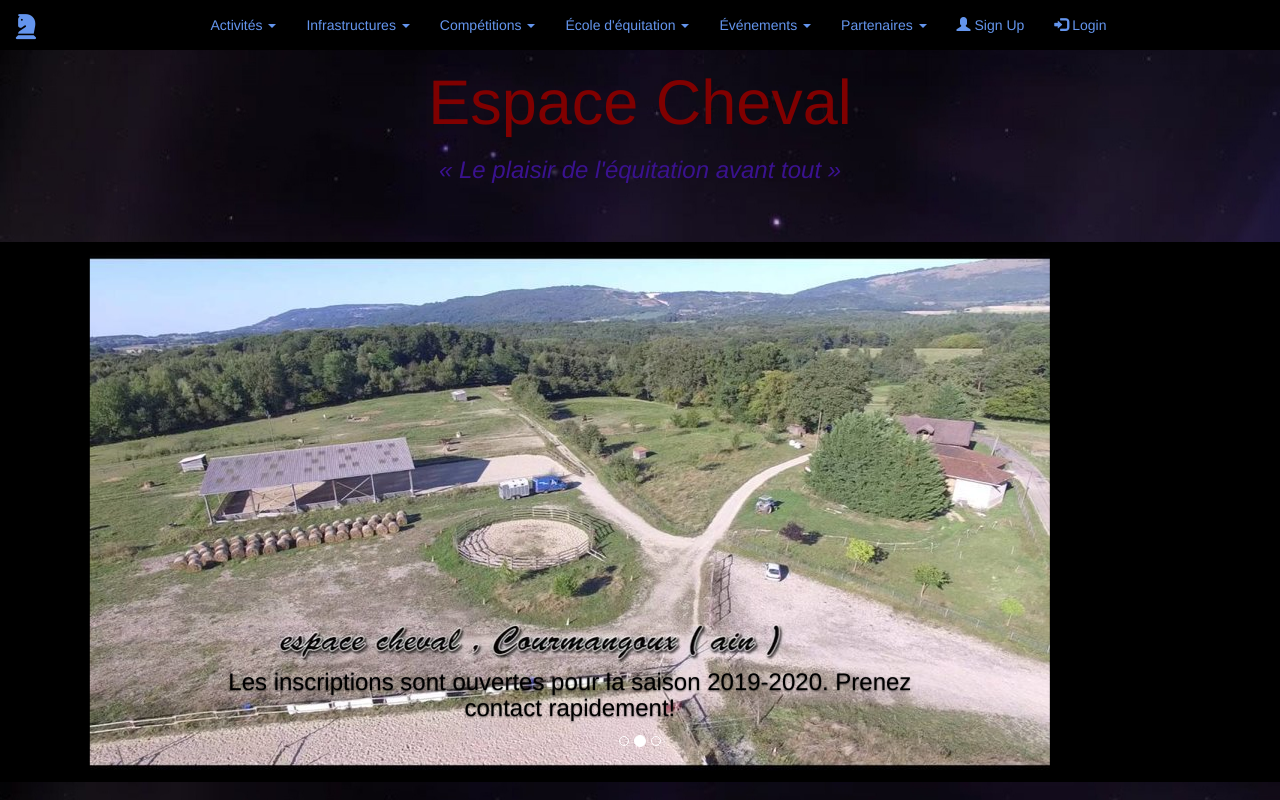
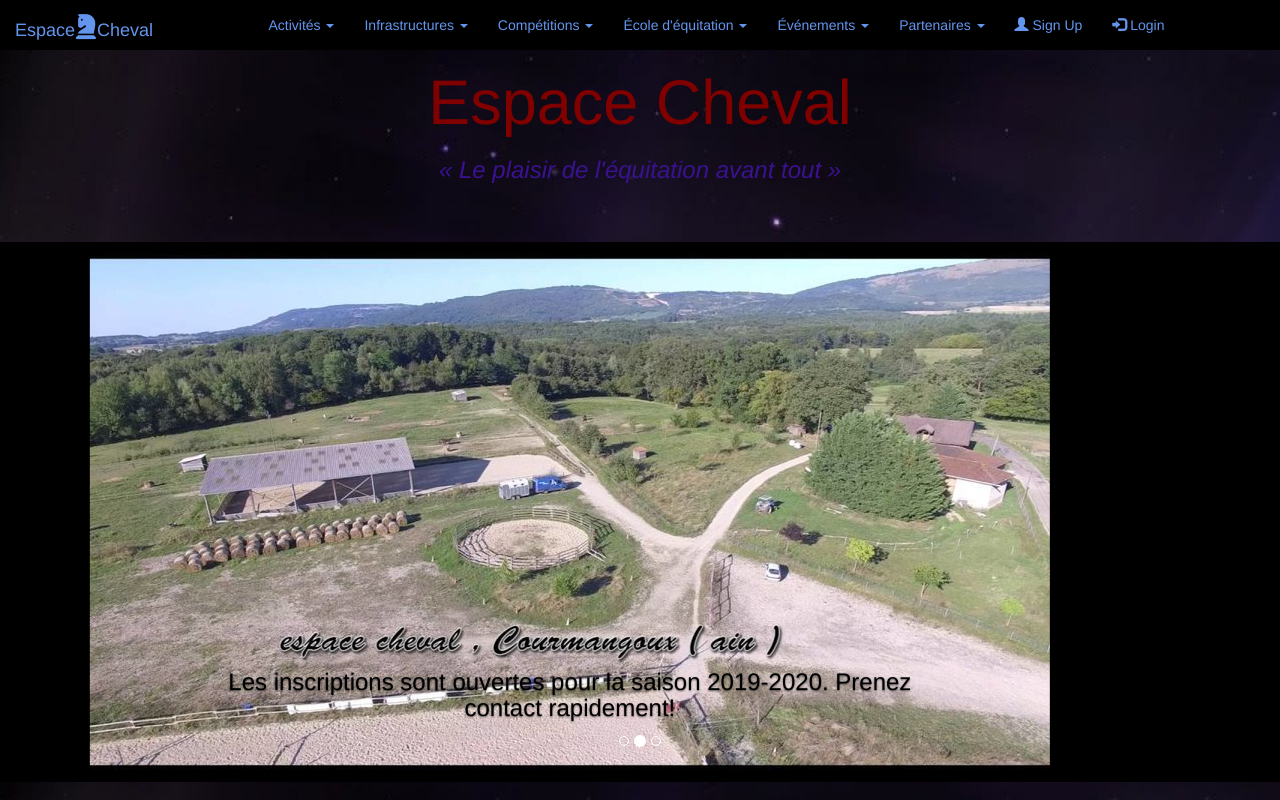
Before and after one commit to Soimuen11/Espace-Cheval, a plain HTML site: page index.html in a window 1280 px wide. Shown: the top 800 px of the page. Drawn offline with nearby package versions, Linux system fonts and the light colour scheme.

Commit message:
quick update

```diff
--- a/index.html
+++ b/index.html
@@ -36,7 +36,7 @@
 				<div class="container-fluid">
 					<div class="navbar-header">
 						<a class="navbar-brand" href="#">
-							<i class='fas fa-chess-knight' style='font-size:25px;color:cornflowerblue'></i>
+							Espace<i class='fas fa-chess-knight' style='font-size:25px;color:cornflowerblue'></i>Cheval
 						</a>
 						<button type="button" class="navbar-toggle" data-toggle="collapse" data-target="#myNavbar">
 							<span class="icon-bar"></span>
```
